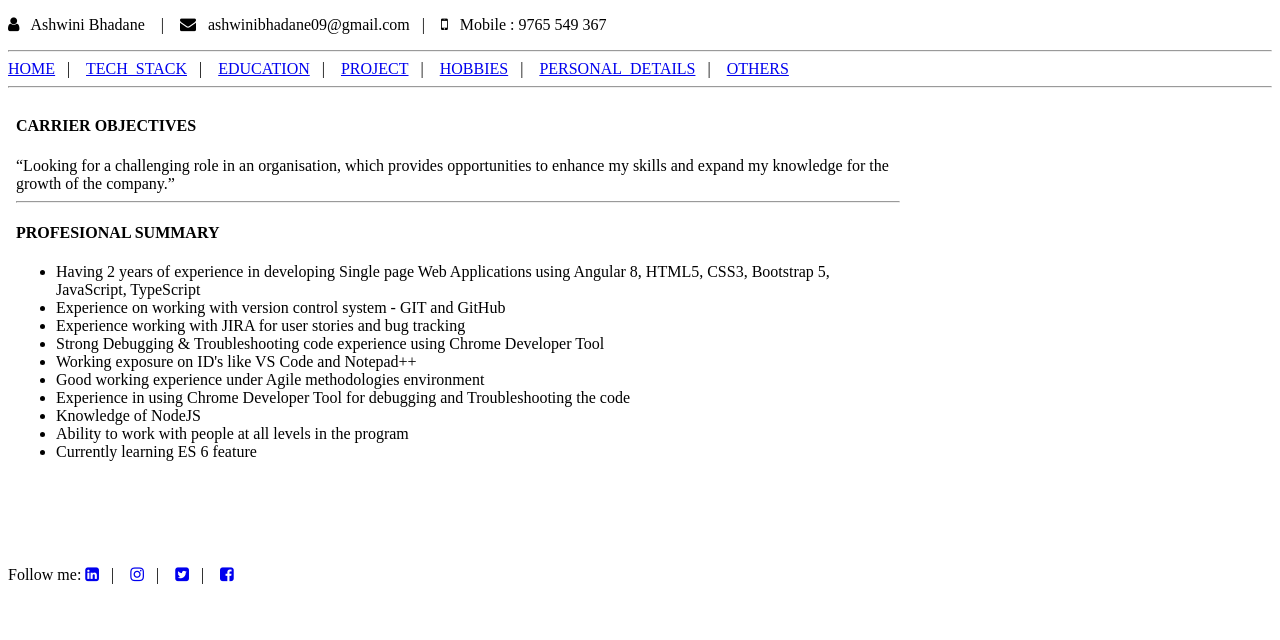
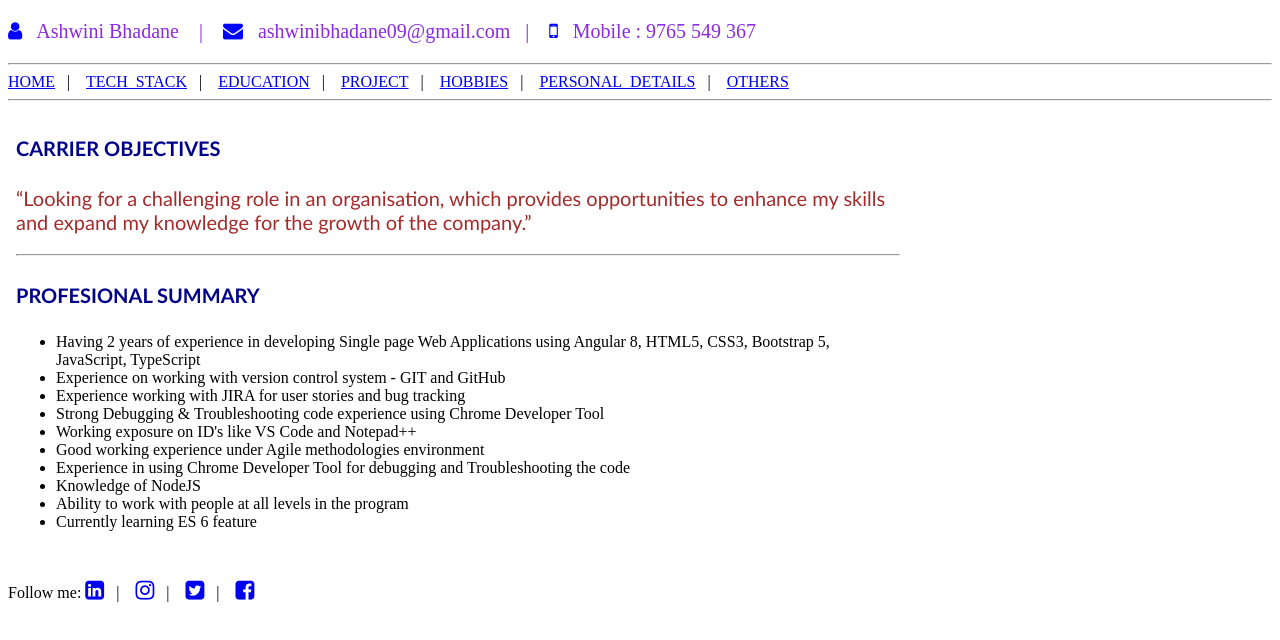
Before and after one commit to ashwinibhadane09/MyProfile1, a plain HTML site: page index.html in a window 1280 px wide. Drawn offline with Linux system fonts and the light colour scheme.

Commit message:
Apply CSS properties to my profile
Apply CSS properties to my profile

```diff
--- a/home.html
+++ b/home.html
@@ -3,6 +3,18 @@
 
 <head>
     <title> Home </title>
+    <style>
+        #heading_7{
+            color:brown;
+            font-size: 20px;
+            font-family: 'Gill Sans', 'Gill Sans MT', Calibri, 'Trebuchet MS', sans-serif;
+        }
+        h4{
+            font-size: 20px;
+            font-family: 'Gill Sans', 'Gill Sans MT', Calibri, 'Trebuchet MS', sans-serif;
+            color: darkblue;
+        }
+    </style>
 </head>
 
 <body>
@@ -10,7 +22,7 @@
     <section>
         <article>
             <h4>CARRIER OBJECTIVES</h4>
-            “Looking for a challenging role in an organisation, which provides opportunities to enhance my skills and expand my knowledge for the growth of the company.”
+           <p id="heading_7"> “Looking for a challenging role in an organisation, which provides opportunities to enhance my skills and expand my knowledge for the growth of the company.”</p>
 
         </article>
         <hr>
--- a/index.html
+++ b/index.html
@@ -10,10 +10,10 @@
     <!-- <h3>My Profile</h3> -->
     <header>
         <div>
-            <p>
-                <i class="fa fa-user" aria-hidden="true"></i>&nbsp;&nbsp; Ashwini Bhadane &nbsp;&nbsp;&nbsp;|&nbsp;&nbsp;&nbsp;
-                <i class="fa fa-envelope" aria-hidden="true"></i>&nbsp;&nbsp;  ashwinibhadane09@gmail.com&nbsp;&nbsp;&nbsp;|&nbsp;&nbsp;&nbsp;
-                <i class="fa fa-mobile" aria-hidden="true"></i>&nbsp;&nbsp; Mobile : 9765 549 367
+            <p style="font-size: 20px ;color: blueviolet;">
+                <i class="fa fa-user" aria-hidden="true" style="color:blue"></i>&nbsp;&nbsp; Ashwini Bhadane &nbsp;&nbsp;&nbsp;|&nbsp;&nbsp;&nbsp;
+                <i class="fa fa-envelope" aria-hidden="true"style="color:blue"></i>&nbsp;&nbsp;  ashwinibhadane09@gmail.com&nbsp;&nbsp;&nbsp;|&nbsp;&nbsp;&nbsp;
+                <i class="fa fa-mobile" aria-hidden="true" style="color:blue"></i>&nbsp;&nbsp; Mobile : 9765 549 367
             </p>
         </div>
     </header>
@@ -33,10 +33,10 @@
     </div>
     <footer>
         <p>Follow me:
-            <a href="https://www.linkedin.com/" target="_blank"><i class="fa fa-linkedin-square" aria-hidden="true"></i></a>&nbsp;&nbsp; | &nbsp;&nbsp;
-            <a href="https://www.instagram.com/" target="_blank"><i class="fa fa-instagram" aria-hidden="true"></i></a>&nbsp;&nbsp; | &nbsp;&nbsp;
-            <a href="https://twitter.com/i/flow/login" target="_blank"><i class="fa fa-twitter-square" aria-hidden="true"></i></a>&nbsp;&nbsp; | &nbsp;&nbsp;
-            <a href="https://www.facebook.com/" target="_blank"><i class="fa fa-facebook-square" aria-hidden="true"></i></i></a>
+            <a href="https://www.linkedin.com/" target="_blank"><i class="fa fa-linkedin-square" aria-hidden="true" style="font-size:22px"></i></a>&nbsp;&nbsp; | &nbsp;&nbsp;
+            <a href="https://www.instagram.com/" target="_blank"><i class="fa fa-instagram" aria-hidden="true" style="font-size:22px"></i></a>&nbsp;&nbsp; | &nbsp;&nbsp;
+            <a href="https://twitter.com/i/flow/login" target="_blank"><i class="fa fa-twitter-square" aria-hidden="true" style="font-size:22px"></i></a>&nbsp;&nbsp; | &nbsp;&nbsp;
+            <a href="https://www.facebook.com/" target="_blank"><i class="fa fa-facebook-square" aria-hidden="true" style="font-size:22px"></i></i></a>
             </p>
     </footer>
 </body>
```
